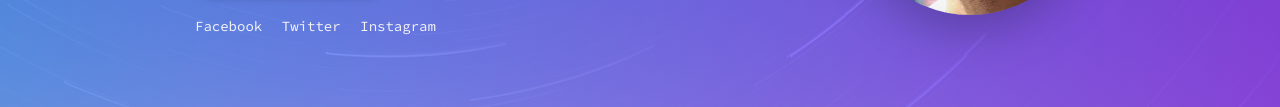
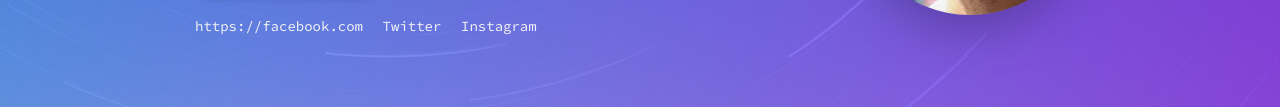
Before and after one commit to eldhomv/sample, a plain HTML site: page index.html in a window 1280 px wide. Shown: the part 505-612 px from the top of the page. Drawn offline with Linux system fonts and the light colour scheme.

Commit message:
Update index.html

```diff
--- a/index.html
+++ b/index.html
@@ -21,7 +21,7 @@
 				<a href="#" class="contact">Get in Touch</a>
 
 				<ul class="social__links">
-					<li><a href="https://facebook.com">Facebook</a></li>
+					<li><a href="#">https://facebook.com</a></li>
 					<li><a href="#">Twitter</a></li>
 					<li><a href="#">Instagram</a></li>
 				</ul>
```
